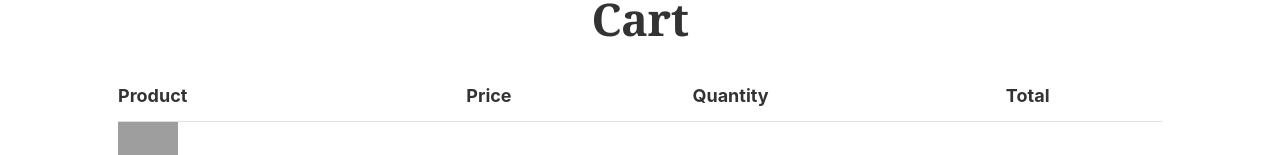
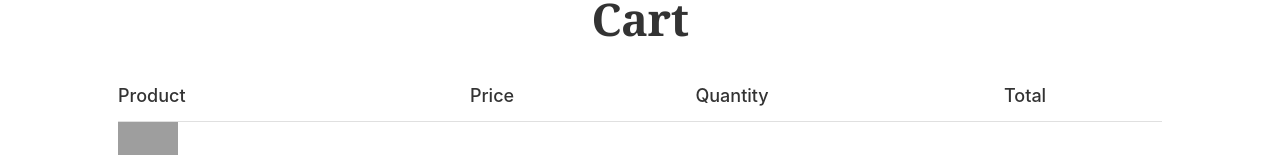
Before and after one commit to eduamdev/ecommerce-gatsby, a Gatsby site: page /cart in a window 1280 px wide. Shown: the part 242-397 px from the top of the page. Built offline with nearby package versions, Linux system fonts and the light colour scheme; Gatsby itself is replaced by a stand-in of ours; grey boxes are pictures that could not be loaded.

Commit message:
reduceed font weight

```diff
--- a/src/pages/cart.js
+++ b/src/pages/cart.js
@@ -49,10 +49,10 @@ const Cart = () => (
         </Grid>
         <table className="checkout">
           <tr>
-            <th>Product</th>
-            <th>Price</th>
-            <th>Quantity</th>
-            <th>Total</th>
+            <th style={{ fontWeight: 500 }}>Product</th>
+            <th style={{ fontWeight: 500 }}>Price</th>
+            <th style={{ fontWeight: 500 }}>Quantity</th>
+            <th style={{ fontWeight: 500 }}>Total</th>
           </tr>
           <tr>
             <td style={{ paddingTop: 0, paddingBottom: 0 }}>
```
